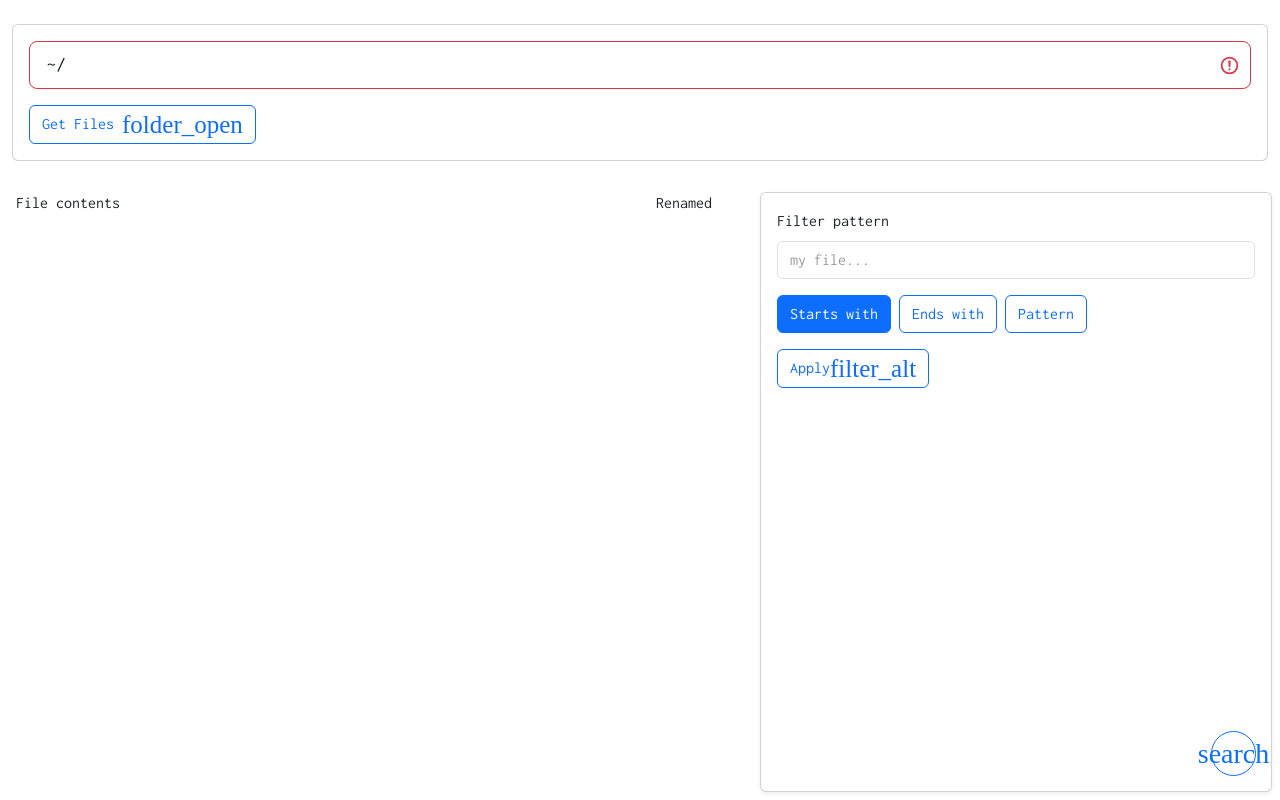
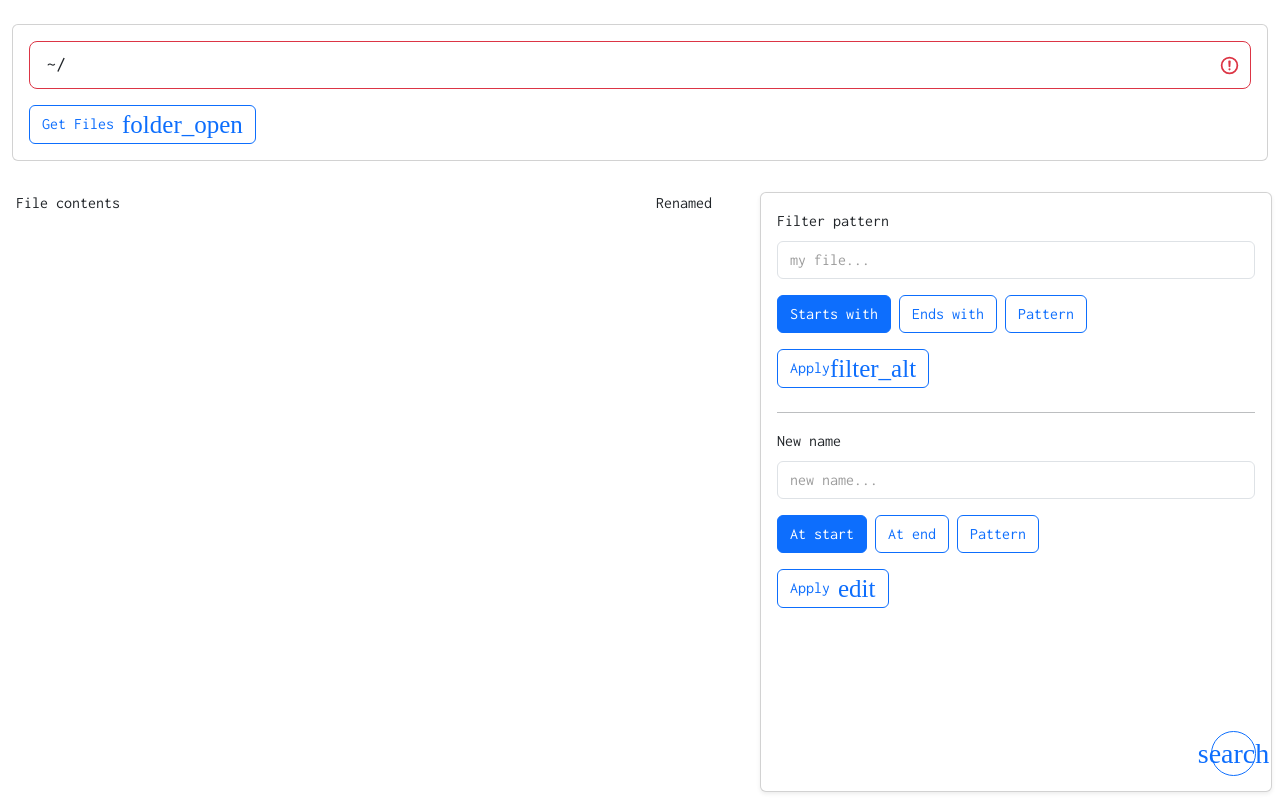
Before and after one commit to theunderdogdev/rename-tool-web, a Flask app: page / in a window 1280 px wide. Run offline with Flask 3, Linux system fonts and the light colour scheme; some libraries are stand-ins or nearby versions; some web fonts are replaced.

Commit message:
Added functionality for filter patterns, rename input

```diff
--- a/assets/script.js
+++ b/assets/script.js
@@ -8,7 +8,6 @@ renameApp.config([
 ]);
 
 renameApp.controller("viewController", function ($rootScope, $scope, $http) {
-  console.log($scope);
   $scope.absPath = "~/";
   $scope.pathValid = undefined;
   $scope.checked = false;
@@ -16,24 +15,43 @@ renameApp.controller("viewController", function ($rootScope, $scope, $http) {
   $scope.orgContents = [];
   $scope.filter = "start";
   $scope.pattern = "";
+  $scope.newNamePat = "";
+  $scope.newNameType = "start";
+  $scope.navOpen = true;
+  $scope.selection = [];
+
+  $scope.onNavCtrl = function () {
+    $scope.navOpen = !$scope.navOpen;
+  };
+
+  $scope.isSelected = function (fileName) {
+    return $scope.selection.includes(fileName);
+  };
+
+  $scope.onFileSelect = function (fileName) {
+    if (!$scope.selection.includes(fileName)) {
+      $scope.selection.push(fileName);
+    } else {
+      const $idx = $scope.selection.indexOf(fileName);
+      if ($idx !== -1) {
+        const spliced = $scope.selection.splice($idx, 1);
+      }
+    }
+  };
   $scope.checkPath = function () {
     console.log("doint");
     $http.post("/api/checkpath", { path: $scope.absPath }).then((res) => {
       const { pathValid, contents } = res.data;
-      console.log(res.data);
       $scope.checked = true;
       $scope.pathValid = pathValid;
       if (pathValid) {
         $scope.pathContents = contents;
         $scope.orgContents = [...contents];
-        console.log($scope.orgContents);
       }
     });
   };
 
   $scope.applyPattern = () => {
-    console.log($scope.filter);
-    console.log($scope.orgContents);
     if ($scope.filter === "start") {
       $scope.pathContents = $scope.orgContents.filter((c) =>
         c.name.toLowerCase().startsWith($scope.pattern)
@@ -50,3 +68,13 @@ renameApp.controller("viewController", function ($rootScope, $scope, $http) {
     }
   };
 });
+
+// Very much important considerations
+/**
+ * Todo 1:
+ * Allow adding and removing rule sets before selection
+ * Todo 2:
+ * Allow drag select like the most modern file browser do
+ */
+
+// Debounced input: https://schier.co/blog/wait-for-user-to-stop-typing-using-javascript
--- a/assets/styles.css
+++ b/assets/styles.css
@@ -1,5 +1,6 @@
 :root {
   --mat-icon: 25px;
+  --nc-div-wid: 75%;
 }
 * {
   margin: 0px;
@@ -35,7 +36,7 @@
   cursor: pointer;
   margin-bottom: auto;
 }
-.card.hover-shadow:has(.form-check-input:checked) {
+.card.hover-shadow.selected {
   --bs-btn-border-width: 1px;
   --bs-btn-border-color: #0d6efd;
   border: var(--bs-btn-border-width) solid var(--bs-btn-border-color);
@@ -74,7 +75,18 @@
   bottom: 0.5rem;
   right: 0.5rem;
   box-shadow: var(--bs-box-shadow-sm);
+  opacity: 0;
+  visibility: hidden;
+  transform: translateX(100%);
+  transition: transform 0.25s ease-in-out, opacity 0.25s ease-in-out,
+    visibility 0.25s ease-in-out;
 }
+#sidePanel.open {
+  visibility: visible;
+  opacity: 1;
+  transform: translateX(0%);
+}
+
 .form-control::placeholder {
   color: #9c9c9c;
 }
@@ -92,6 +104,20 @@
   grid-template-columns: repeat(2, 1fr);
   grid-auto-rows: max-content;
 }
+
+.nc-divider {
+  width: var(--nc-div-wid);
+  height: 1px;
+  background-color: #bcbec0;
+  margin-inline: auto;
+}
+
+#sel-items {
+  bottom: 1rem;
+  left: 1rem;
+  opacity: 1;
+}
+
 @media screen and (max-width: 767px) {
   .scroll-container {
     grid-template-columns: repeat(1, 1fr) !important;
--- a/server.py
+++ b/server.py
@@ -1,6 +1,6 @@
 from flask import Flask, render_template, jsonify, request
 from os.path import exists, abspath, join, expanduser, isdir, isfile, islink
-from os import listdir
+from os import listdir, stat
 from re import match
 
 app = Flask(__name__, template_folder="./templates", static_folder="./assets")
@@ -17,7 +17,7 @@ def checkpath():
     if match(r"^~\/.*", req_path):
         req_path = req_path.replace("~", expanduser("~"))
         print(req_path)
-    # sub()
+
     if exists(req_path) and isdir(req_path):
         contents = []
         files = [file for file in listdir(req_path) if not file.startswith(".")]
--- a/templates/index.html
+++ b/templates/index.html
@@ -26,13 +26,12 @@
       <div class="col-6 p-2 mh-full">
         <h6 class="ms-2">File contents</h6>
         <div class="scroll-container px-2">
-          <label for="!{ file.name }!" class="my-1 mx-1 card px-3 hover-shadow" ng-repeat="file in pathContents">
-            <input class="form-check-input" id="!{ file.name }!" type="checkbox" value="" />
+          <div ng-click="onFileSelect(file.name)" ng-class="{'selected': isSelected(file.name)}" class="my-1 mx-1 card px-3 hover-shadow" ng-repeat="file in pathContents">
             <span class="file-name">!{ file.name }!</span>
             <span class="icon material-symbols-rounded" ng-if="file.type === 'dir'"> folder </span>
             <span class="icon material-symbols-rounded" ng-if="file.type === 'file'"> note </span>
             <span class="icon material-symbols-rounded" ng-if="file.type === 'link'"> switch_access_shortcut </span>
-          </label>
+          </div>
         </div>
       </div>
       <div class="col-6 p-2 mh-full">
@@ -41,8 +40,8 @@
       </div>
     </div>
   </div>
-  <button class="btn btn-outline-primary icon-btn" id="navBtn"><span class="material-symbols-rounded"> search </span></button>
-  <nav class="card" id="sidePanel">
+  <button class="btn btn-outline-primary icon-btn" id="navBtn" ng-click="onNavCtrl()"><span class="material-symbols-rounded"> search </span></button>
+  <nav class="card" id="sidePanel" ng-class="{ 'open': navOpen }">
     <div class="card-body">
       <div class="mb-3">
         <label for="pattern-text" class="form-label">Filter pattern</label>
@@ -63,8 +62,32 @@
         <input type="radio" ng-model="filter" value="pattern" class="btn-check" name="filter" id="pattern" autocomplete="off" />
         <label class="btn btn-outline-primary" for="pattern">Pattern</label>
       </div>
-      <button class="btn btn-outline-primary d-flex" ng-click="applyPattern()">Apply <span class="material-symbols-rounded"> filter_alt </span></button>
+      <button class="btn btn-outline-primary d-flex mb-4" ng-click="applyPattern()">Apply <span class="material-symbols-rounded"> filter_alt </span></button>
+      <div class="nc-divider mb-3" style="--nc-div-wid: 100%"></div>
+      <div class="mb-3">
+        <label for="new-name" class="form-label">New name</label>
+        <input
+          type="text"
+          class="form-control"
+          style="text-transform: lowercase"
+          id="new-name"
+          placeholder='!{ newNameType !== "pattern" ? "new name..." : "^(\\w+)$" }!'
+          ng-model="newNamePat"
+        />
+      </div>
+      <div class="mb-3">
+        <input type="radio" ng-model="newNameType" value="start" class="btn-check" name="rename-pat" id="rn-start" autocomplete="off" />
+        <label class="btn btn-outline-primary" for="rn-start">At start</label>
+        <input type="radio" ng-model="newNameType" value="end" class="btn-check" name="rename-pat" id="rn-end" autocomplete="off" />
+        <label class="btn btn-outline-primary" for="rn-end">At end</label>
+        <input type="radio" ng-model="newNameType" value="pattern" class="btn-check" name="rename-pat" id="rn-pattern" autocomplete="off" />
+        <label class="btn btn-outline-primary" for="rn-pattern">Pattern</label>
+      </div>
+      <button class="btn btn-outline-primary d-flex mb-4" ng-click="applyPattern()">Apply <span class="material-symbols-rounded ms-2"> edit </span></button>
     </div>
+    <button disabled ng-if="selection.length > 0" id="sel-items" type="button" class="btn btn-outline-primary position-absolute">
+      Selected files <span class="badge text-bg-secondary">!{ selection.length }!</span>
+    </button>
   </nav>
 </div>
 {% endblock mainApp %}
```
